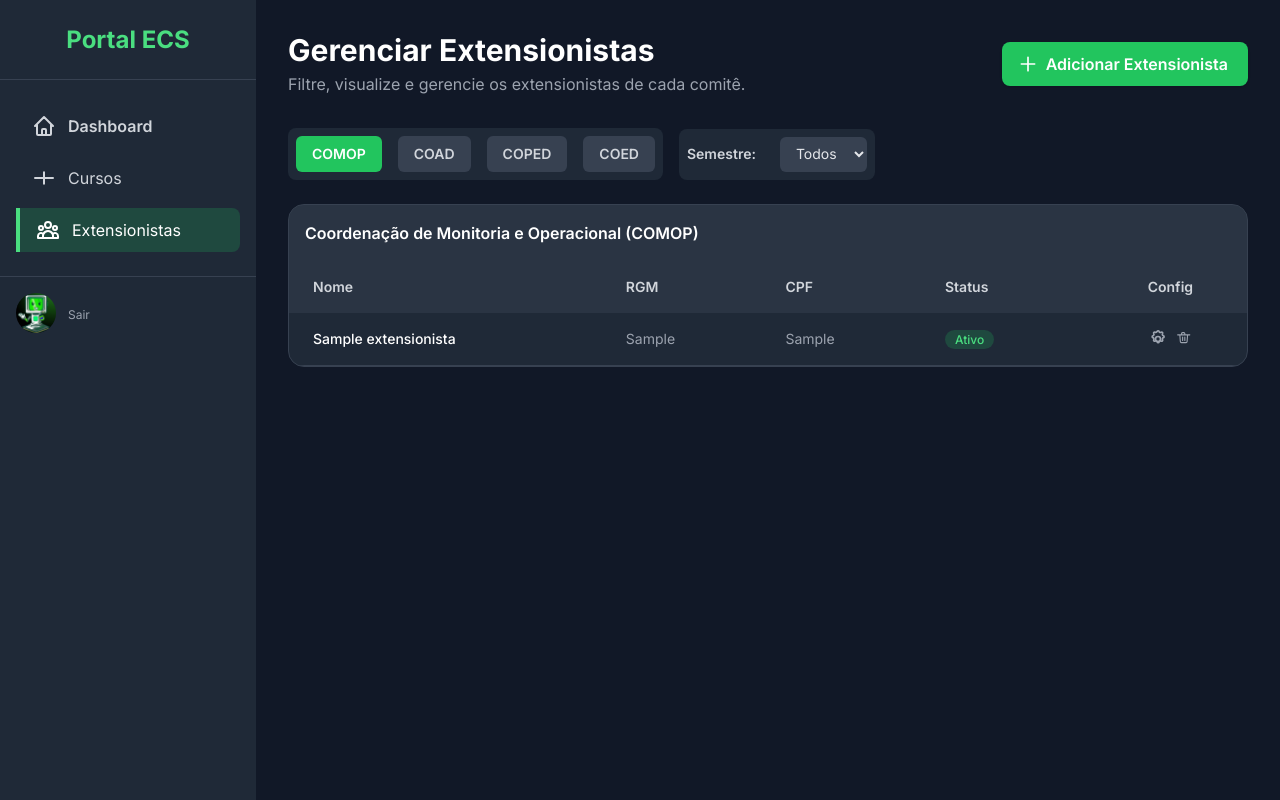
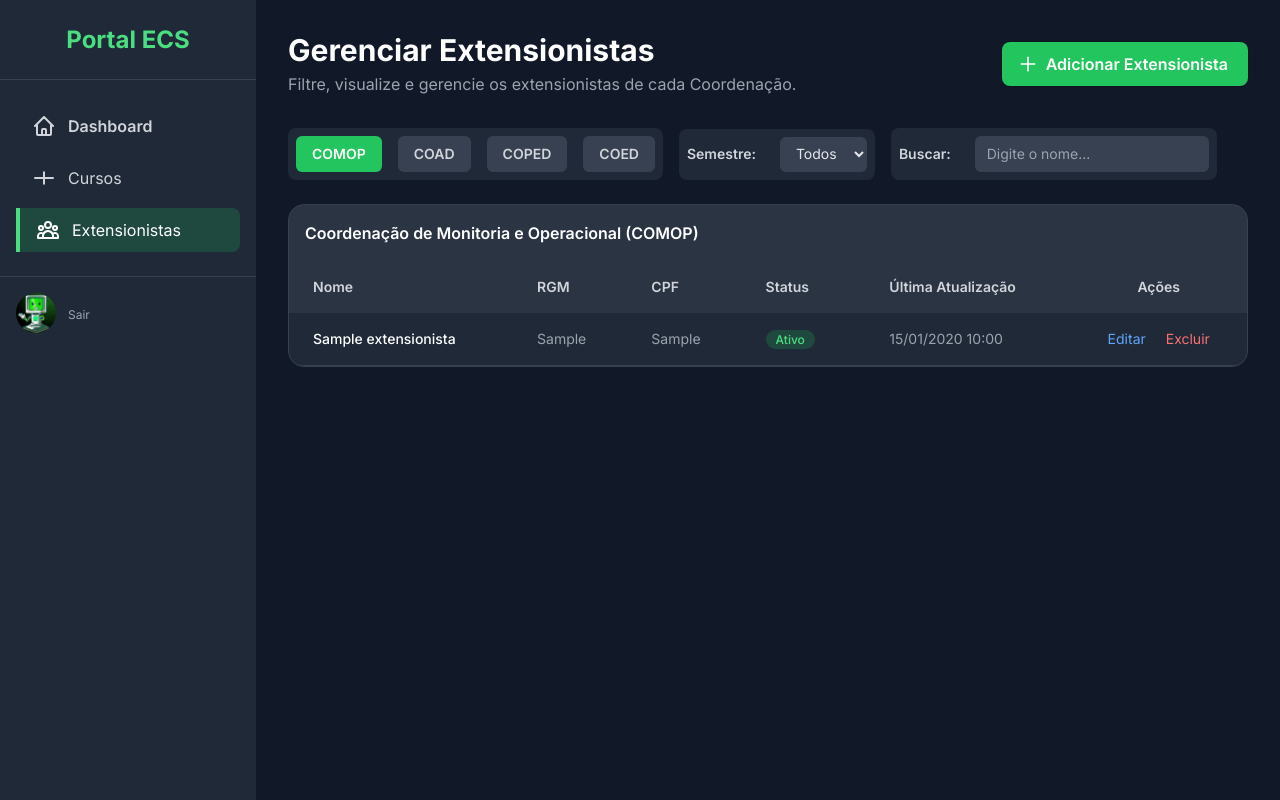
Before and after one commit to gustavomartinezx/site-da-ecs, a Django app: page /extensionistas/home/ in a window 1280 px wide. Run offline with Django 5.2, Linux system fonts and the light colour scheme; tables that the repository leaves empty hold one stand-in row (values such as "Sample post"); some libraries are stand-ins or nearby versions.

Commit message:
✨feat: adicionando filtro por nome + campo de última atualização

```diff
--- a/apps/extensionistas/templates/extensionistas.html
+++ b/apps/extensionistas/templates/extensionistas.html
@@ -11,7 +11,7 @@ Gerenciar Extensionistas
     <div class="mb-8 flex flex-col md:flex-row md:items-center md:justify-between gap-4">
         <div>
             <h1 class="text-3xl font-bold text-white">Gerenciar Extensionistas</h1>
-            <p class="text-gray-400 mt-1">Filtre, visualize e gerencie os extensionistas de cada comitê.</p>
+            <p class="text-gray-400 mt-1">Filtre, visualize e gerencie os extensionistas de cada Coordenação.</p>
         </div>
         <a href="{% url 'extensionistas:extensionista_create' %}" class="inline-flex items-center px-5 py-2.5 bg-green-500 hover:bg-green-600 text-white font-semibold rounded-lg shadow transition-colors">
             <svg class="w-5 h-5 mr-2 -ml-1" fill="none" stroke="currentColor" stroke-width="2" viewBox="0 0 24 24"><path stroke-linecap="round" stroke-linejoin="round" d="M12 4v16m8-8H4"/></svg>
@@ -19,7 +19,7 @@ Gerenciar Extensionistas
         </a>
     </div>
 
-    <!-- Filtros por Comitê e Semestre -->
+    <!-- Filtros por Coordenação e Semestre -->
     <div class="mb-6 flex flex-col md:flex-row md:items-center gap-2 md:gap-4">
         <div id="filter-buttons" class="flex flex-wrap items-center gap-2 md:gap-4 p-2 bg-gray-800 rounded-lg">
             <button data-target="comop" class="filter-btn flex-grow md:flex-none text-sm font-semibold py-2 px-4 rounded-md bg-green-500 text-white transition-colors">COMOP</button>
@@ -35,6 +35,11 @@ Gerenciar Extensionistas
                     <option value="{{ semestre }}">{{ semestre }}</option>
                 {% endfor %}
             </select>
+        </div>
+        <!-- Filtro por nome -->
+        <div id="name-filter" class="flex flex-wrap items-center gap-2 md:gap-4 p-2 bg-gray-800 rounded-lg">
+            <label for="search-nome" class="text-sm font-semibold text-gray-300 mr-2">Buscar:</label>
+            <input id="search-nome" type="text" placeholder="Digite o nome..." class="text-sm rounded-md px-3 py-2 bg-gray-700 text-gray-200 focus:outline-none focus:ring-2 focus:ring-green-500" />
         </div>
     </div>
 
@@ -53,7 +58,8 @@ Gerenciar Extensionistas
                         <th scope="col" class="px-6 py-4 font-semibold">RGM</th>
                         <th scope="col" class="px-6 py-4 font-semibold">CPF</th>
                         <th scope="col" class="px-6 py-4 font-semibold">Status</th>
-                        <th scope="col" class="px-6 py-4 font-semibold text-center">Config</th>
+                        <th scope="col" class="px-6 py-4 font-semibold">Última Atualização</th>
+                        <th scope="col" class="px-6 py-4 font-semibold text-center">Ações</th>
                     </tr>
                 </thead>
                 <tbody>
@@ -70,18 +76,16 @@ Gerenciar Extensionistas
                                     <span class="bg-red-500/20 text-red-400 text-xs font-medium me-2 px-2.5 py-0.5 rounded-full">Inativo</span>
                                 {% endif %}
                             </td>
-                            <td class="px-6 py-4 text-center flex items-center justify-center gap-2">
-                                <a href="{% url 'extensionistas:extensionista_update' ext.pk %}" title="Editar extensionista" class="inline-flex items-center justify-center text-gray-400 hover:text-green-400 transition-colors">
-                                    <svg xmlns="http://www.w3.org/2000/svg" class="h-5 w-5" fill="none" viewBox="0 0 24 24" stroke="currentColor">
-                                        <path stroke-linecap="round" stroke-linejoin="round" stroke-width="2" d="M11.049 2.927c.3-1.14 1.952-1.14 2.252 0a1.724 1.724 0 002.573 1.01c1.01-.586 2.175.578 1.59 1.59a1.724 1.724 0 001.01 2.572c1.14.3 1.14 1.953 0 2.253a1.724 1.724 0 00-1.01 2.572c.585 1.01-.579 2.175-1.59 1.59a1.724 1.724 0 00-2.572 1.01c-.3 1.14-1.953 1.14-2.253 0a1.724 1.724 0 00-2.572-1.01c-1.01.585-2.175-.58-1.59-1.59a1.724 1.724 0 00-1.01-2.572c-1.14-.3-1.14-1.953 0-2.253a1.724 1.724 0 001.01-2.572c-.585-1.01.58-2.175 1.59-1.59.996.578 2.175-.579 2.572-1.01z" />
-                                        <path stroke-linecap="round" stroke-linejoin="round" stroke-width="2" d="M15 12a3 3 0 11-6 0 3 3 0 016 0z" />
-                                    </svg>
-                                </a>
-                                <a href="{% url 'extensionistas:extensionista_delete' ext.pk %}" title="Deletar extensionista" class="inline-flex items-center justify-center text-gray-400 hover:text-red-500 transition-colors">
-                                    <svg xmlns="http://www.w3.org/2000/svg" class="h-4 w-4" fill="none" viewBox="0 0 25 29" stroke="currentColor">
-                                        <path stroke-linecap="round" stroke-linejoin="round" stroke-width="2" d="M19 7l-.867 12.142A2 2 0 0116.138 21H7.862a2 2 0 01-1.995-1.858L5 7m5 4v6m4-6v6M1 7h22M8 7V5a2 2 0 012-2h2a2 2 0 012 2v2" />
-                                    </svg>
-                                </a>
+                            <td class="px-6 py-4 text-gray-400">
+                                {% if ext.updated_at %}
+                                    {{ ext.updated_at|date:'d/m/Y H:i' }}
+                                {% else %}
+                                    -
+                                {% endif %}
+                            </td>
+                            <td class="px-6 py-4 text-center">
+                                <a href="{% url 'extensionistas:extensionista_update' ext.pk %}" class="text-blue-400 hover:underline">Editar</a>
+                                <a href="{% url 'extensionistas:extensionista_delete' ext.pk %}" class="text-red-400 hover:underline ml-4">Excluir</a>
                             </td>
                         </tr>
                         {% endif %}
@@ -104,7 +108,7 @@ Gerenciar Extensionistas
                         <th scope="col" class="px-6 py-4 font-semibold">RGM</th>
                         <th scope="col" class="px-6 py-4 font-semibold">CPF</th>
                         <th scope="col" class="px-6 py-4 font-semibold">Status</th>
-                        <th scope="col" class="px-6 py-4 font-semibold text-center">Config</th>
+                        <th scope="col" class="px-6 py-4 font-semibold text-center">Ações</th>
                     </tr>
                 </thead>
                 <tbody>
@@ -121,18 +125,16 @@ Gerenciar Extensionistas
                                     <span class="bg-red-500/20 text-red-400 text-xs font-medium me-2 px-2.5 py-0.5 rounded-full">Inativo</span>
                                 {% endif %}
                             </td>
-                            <td class="px-6 py-4 text-center flex items-center justify-center gap-2">
-                                <a href="{% url 'extensionistas:extensionista_update' ext.pk %}" title="Editar extensionista" class="inline-flex items-center justify-center text-gray-400 hover:text-green-400 transition-colors">
-                                    <svg xmlns="http://www.w3.org/2000/svg" class="h-5 w-5" fill="none" viewBox="0 0 24 24" stroke="currentColor">
-                                        <path stroke-linecap="round" stroke-linejoin="round" stroke-width="2" d="M11.049 2.927c.3-1.14 1.952-1.14 2.252 0a1.724 1.724 0 002.573 1.01c1.01-.586 2.175.578 1.59 1.59a1.724 1.724 0 001.01 2.572c1.14.3 1.14 1.953 0 2.253a1.724 1.724 0 00-1.01 2.572c.585 1.01-.579 2.175-1.59 1.59a1.724 1.724 0 00-2.572 1.01c-.3 1.14-1.953 1.14-2.253 0a1.724 1.724 0 00-2.572-1.01c-1.01.585-2.175-.58-1.59-1.59a1.724 1.724 0 00-1.01-2.572c-1.14-.3-1.14-1.953 0-2.253a1.724 1.724 0 001.01-2.572c-.585-1.01.58-2.175 1.59-1.59.996.578 2.175-.579 2.572-1.01z" />
-                                        <path stroke-linecap="round" stroke-linejoin="round" stroke-width="2" d="M15 12a3 3 0 11-6 0 3 3 0 016 0z" />
-                                    </svg>
-                                </a>
-                                <a href="{% url 'extensionistas:extensionista_delete' ext.pk %}" title="Deletar extensionista" class="inline-flex items-center justify-center text-gray-400 hover:text-red-500 transition-colors">
-                                    <svg xmlns="http://www.w3.org/2000/svg" class="h-4 w-4" fill="none" viewBox="0 0 25 29" stroke="currentColor">
-                                        <path stroke-linecap="round" stroke-linejoin="round" stroke-width="2" d="M19 7l-.867 12.142A2 2 0 0116.138 21H7.862a2 2 0 01-1.995-1.858L5 7m5 4v6m4-6v6M1 7h22M8 7V5a2 2 0 012-2h2a2 2 0 012 2v2" />
-                                    </svg>
-                                </a>
+                            <td class="px-6 py-4 text-gray-400">
+                                {% if ext.updated_at %}
+                                    {{ ext.updated_at|date:'d/m/Y H:i' }}
+                                {% else %}
+                                    -
+                                {% endif %}
+                            </td>
+                            <td class="px-6 py-4 text-center">
+                                <a href="{% url 'extensionistas:extensionista_update' ext.pk %}" class="text-blue-400 hover:underline">Editar</a>
+                                <a href="{% url 'extensionistas:extensionista_delete' ext.pk %}" class="text-red-400 hover:underline ml-4">Excluir</a>
                             </td>
                         </tr>
                         {% endif %}
@@ -155,7 +157,7 @@ Gerenciar Extensionistas
                         <th scope="col" class="px-6 py-4 font-semibold">RGM</th>
                         <th scope="col" class="px-6 py-4 font-semibold">CPF</th>
                         <th scope="col" class="px-6 py-4 font-semibold">Status</th>
-                        <th scope="col" class="px-6 py-4 font-semibold text-center">Config</th>
+                        <th scope="col" class="px-6 py-4 font-semibold text-center">Ações</th>
                     </tr>
                 </thead>
                 <tbody>
@@ -172,18 +174,16 @@ Gerenciar Extensionistas
                                     <span class="bg-red-500/20 text-red-400 text-xs font-medium me-2 px-2.5 py-0.5 rounded-full">Inativo</span>
                                 {% endif %}
                             </td>
-                            <td class="px-6 py-4 text-center flex items-center justify-center gap-2">
-                                <a href="{% url 'extensionistas:extensionista_update' ext.pk %}" title="Editar extensionista" class="inline-flex items-center justify-center text-gray-400 hover:text-green-400 transition-colors">
-                                    <svg xmlns="http://www.w3.org/2000/svg" class="h-5 w-5" fill="none" viewBox="0 0 24 24" stroke="currentColor">
-                                        <path stroke-linecap="round" stroke-linejoin="round" stroke-width="2" d="M11.049 2.927c.3-1.14 1.952-1.14 2.252 0a1.724 1.724 0 002.573 1.01c1.01-.586 2.175.578 1.59 1.59a1.724 1.724 0 001.01 2.572c1.14.3 1.14 1.953 0 2.253a1.724 1.724 0 00-1.01 2.572c.585 1.01-.579 2.175-1.59 1.59a1.724 1.724 0 00-2.572 1.01c-.3 1.14-1.953 1.14-2.253 0a1.724 1.724 0 00-2.572-1.01c-1.01.585-2.175-.58-1.59-1.59a1.724 1.724 0 00-1.01-2.572c-1.14-.3-1.14-1.953 0-2.253a1.724 1.724 0 001.01-2.572c-.585-1.01.58-2.175 1.59-1.59.996.578 2.175-.579 2.572-1.01z" />
-                                        <path stroke-linecap="round" stroke-linejoin="round" stroke-width="2" d="M15 12a3 3 0 11-6 0 3 3 0 016 0z" />
-                                    </svg>
-                                </a>
-                                <a href="{% url 'extensionistas:extensionista_delete' ext.pk %}" title="Deletar extensionista" class="inline-flex items-center justify-center text-gray-400 hover:text-red-500 transition-colors">
-                                    <svg xmlns="http://www.w3.org/2000/svg" class="h-4 w-4" fill="none" viewBox="0 0 25 29" stroke="currentColor">
-                                        <path stroke-linecap="round" stroke-linejoin="round" stroke-width="2" d="M19 7l-.867 12.142A2 2 0 0116.138 21H7.862a2 2 0 01-1.995-1.858L5 7m5 4v6m4-6v6M1 7h22M8 7V5a2 2 0 012-2h2a2 2 0 012 2v2" />
-                                    </svg>
-                                </a>
+                            <td class="px-6 py-4 text-gray-400">
+                                {% if ext.updated_at %}
+                                    {{ ext.updated_at|date:'d/m/Y H:i' }}
+                                {% else %}
+                                    -
+                                {% endif %}
+                            </td>
+                            <td class="px-6 py-4 text-center">
+                                <a href="{% url 'extensionistas:extensionista_update' ext.pk %}" class="text-blue-400 hover:underline">Editar</a>
+                                <a href="{% url 'extensionistas:extensionista_delete' ext.pk %}" class="text-red-400 hover:underline ml-4">Excluir</a>
                             </td>
                         </tr>
                         {% endif %}
@@ -206,7 +206,7 @@ Gerenciar Extensionistas
                         <th scope="col" class="px-6 py-4 font-semibold">RGM</th>
                         <th scope="col" class="px-6 py-4 font-semibold">CPF</th>
                         <th scope="col" class="px-6 py-4 font-semibold">Status</th>
-                        <th scope="col" class="px-6 py-4 font-semibold text-center">Config</th>
+                        <th scope="col" class="px-6 py-4 font-semibold text-center">Ações</th>
                     </tr>
                 </thead>
                 <tbody>
@@ -221,6 +221,13 @@ Gerenciar Extensionistas
                                     <span class="bg-green-500/20 text-green-400 text-xs font-medium me-2 px-2.5 py-0.5 rounded-full">Ativo</span>
                                 {% else %}
                                     <span class="bg-red-500/20 text-red-400 text-xs font-medium me-2 px-2.5 py-0.5 rounded-full">Inativo</span>
+                                {% endif %}
+                            </td>
+                            <td class="px-6 py-4 text-gray-400">
+                                {% if ext.updated_at %}
+                                    {{ ext.updated_at|date:'d/m/Y H:i' }}
+                                {% else %}
+                                    -
                                 {% endif %}
                             </td>
                             <td class="px-6 py-4 text-center flex items-center justify-center gap-2">
@@ -250,7 +257,7 @@ Gerenciar Extensionistas
 
 {% block extra_js %}
 <script>
-    // Comitê filter
+    // Coordenação filter
     const filterContainer = document.getElementById('filter-buttons');
     const filterButtons = filterContainer.querySelectorAll('.filter-btn');
     const extensionistLists = document.querySelectorAll('.extensionist-list');
@@ -271,34 +278,54 @@ Gerenciar Extensionistas
                 list.classList.add('hidden');
             }
         });
+        applyFilters();
     });
 
     // Semestre filter
     const semesterSelect = document.getElementById('semester-select');
     if (semesterSelect) {
         semesterSelect.addEventListener('change', function() {
-            const selected = this.value;
-            document.querySelectorAll('.extensionist-list table tbody tr').forEach(row => {
-                if (selected === 'all') {
-                    row.style.display = '';
-                    return;
+            applyFilters();
+        });
+    }
+
+    // Nome filter
+    const searchNome = document.getElementById('search-nome');
+    if (searchNome) {
+        searchNome.addEventListener('input', function() {
+            applyFilters();
+        });
+    }
+
+    function applyFilters() {
+        const selectedSemester = semesterSelect ? semesterSelect.value : 'all';
+        const searchValue = searchNome ? searchNome.value.trim().toLowerCase() : '';
+        document.querySelectorAll('.extensionist-list:not(.hidden) table tbody tr').forEach(row => {
+            // Filtro por semestre
+            let show = true;
+            if (selectedSemester !== 'all') {
+                const createdAt = row.getAttribute('data-created-at');
+                if (createdAt) {
+                    const date = new Date(createdAt);
+                    const year = date.getFullYear();
+                    const month = date.getMonth() + 1;
+                    let semestre = year + '.' + (month <= 6 ? '1' : '2');
+                    if (semestre !== selectedSemester) {
+                        show = false;
+                    }
                 }
-                const createdAt = row.getAttribute('data-created-at');
-                if (!createdAt) {
-                    row.style.display = '';
-                    return;
+            }
+            // Filtro por nome
+            if (show && searchValue) {
+                const nomeCell = row.querySelector('td');
+                if (nomeCell) {
+                    const nome = nomeCell.textContent.trim().toLowerCase();
+                    if (!nome.includes(searchValue)) {
+                        show = false;
+                    }
                 }
-                // createdAt format: yyyy-mm-ddThh:mm:ssZ
-                const date = new Date(createdAt);
-                const year = date.getFullYear();
-                const month = date.getMonth() + 1;
-                let semestre = year + '.' + (month <= 6 ? '1' : '2');
-                if (semestre === selected) {
-                    row.style.display = '';
-                } else {
-                    row.style.display = 'none';
-                }
-            });
+            }
+            row.style.display = show ? '' : 'none';
         });
     }
 </script>
```
